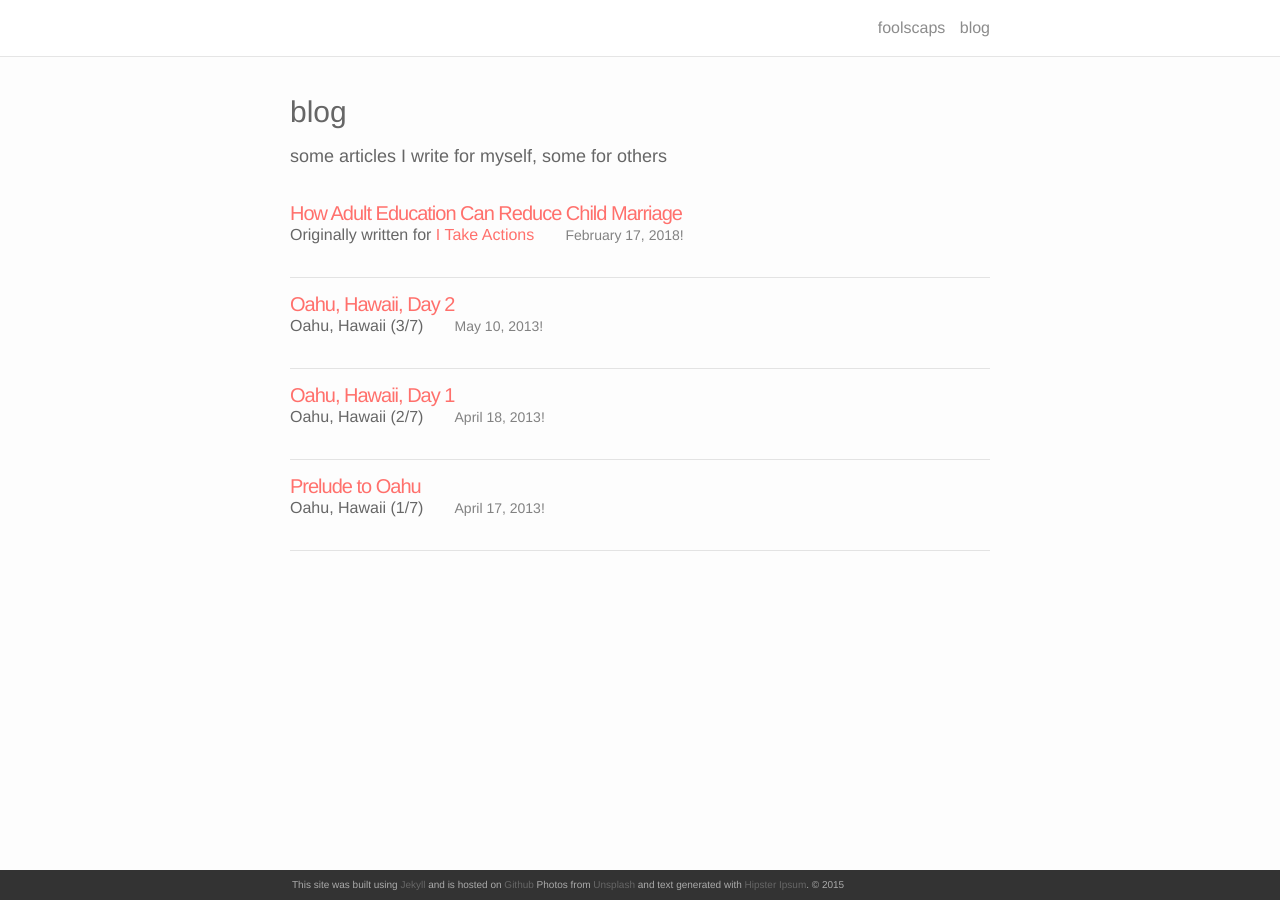
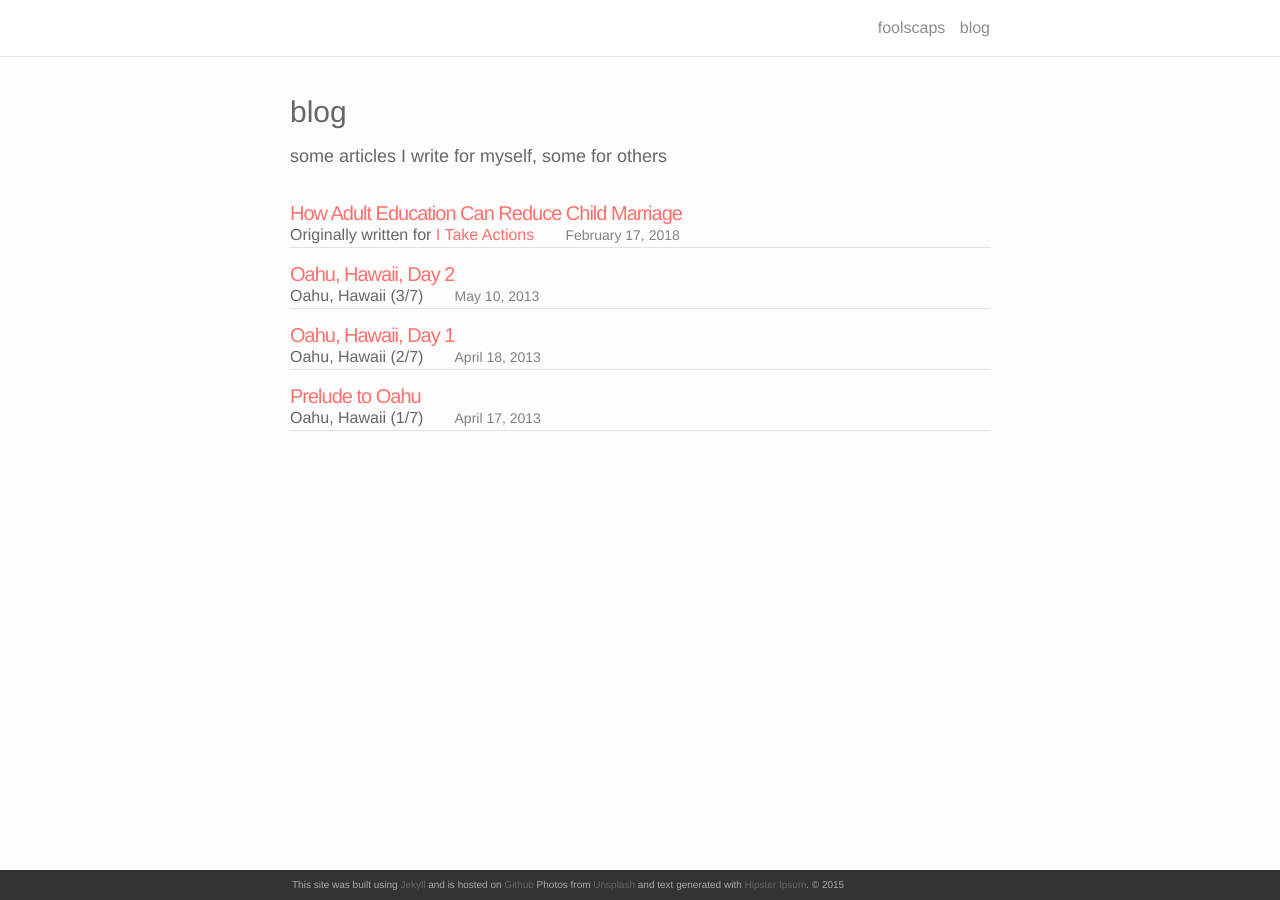
Before and after one commit to foolscaps/foolscaps.github.io, a Jekyll site: the page built from blog.md, in a window 1280 px wide. Built offline with Jekyll 4.4.1, drawn with Linux system fonts in a browser that asks for light colours; nearby versions of some CDN libraries.

Commit message:
Update blog.md

```diff
--- a/blog.md
+++ b/blog.md
@@ -11,8 +11,8 @@
             <li>
                 <h3><a class="post-title" href="{{ post.url | prepend: site.baseurl }}">{{ post.title }}</a></h3>
                 <span class="post-list-description">{{ post.description }}</span> &nbsp; &nbsp; &nbsp;
-                <span class="post-list-meta">{{ post.date | date: '%B %-d, %Y' }}!</span>
-                <p></p>
+                <span class="post-list-meta">{{ post.date | date: '%B %-d, %Y' }}</span>
+                <h4></h4>
                 <hr/>
             </li>
         {% endif %}
```
